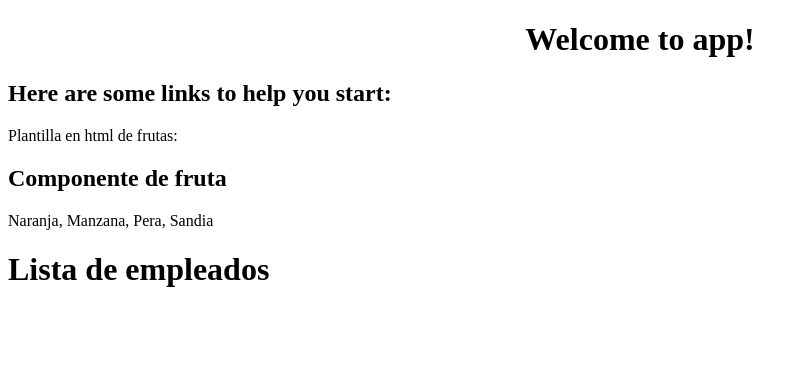
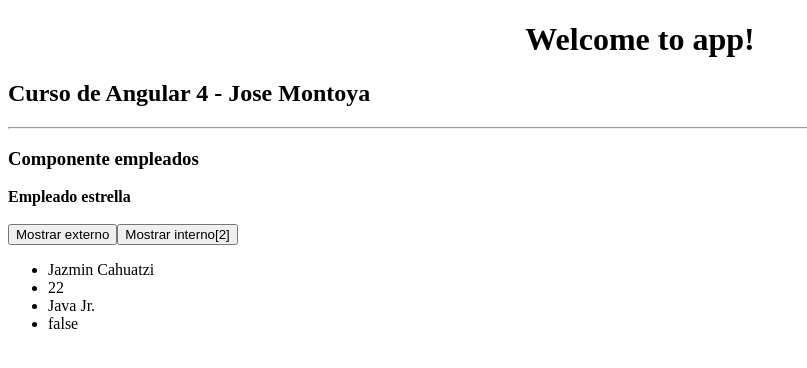
Before and after one commit to montoyaguzman/angular4-curso, an Angular app: page / in a window 1280 px wide. Shown: the top 368 px of the page, without its empty margins (0-807 px from the left). Built offline with nearby package versions, Linux system fonts and the light colour scheme.

Commit message:
Hasta directivas del curso de Udemy VIDEO 23

```diff
--- a/src/app/app.component.html
+++ b/src/app/app.component.html
@@ -4,6 +4,8 @@
     Welcome to {{title}}!
   </h1>
 </div>
-<h2>Here are some links to help you start: </h2>
-<fruta></fruta>
+<h2>Curso de Angular 4 - Jose Montoya </h2>
+<hr>
+<!-- <fruta></fruta> -->
 <empleado></empleado>
+<!-- <comp-hijo [nombre]="'Jose'" [app]="'Montoya'"></comp-hijo> -->
--- a/src/app/components/empleado.component.html
+++ /dev/null
@@ -1 +0,0 @@
-<h1>{{ titulo_empleado }}</h1>
--- a/src/app/components/empleado.component.ts
+++ /dev/null
@@ -1,13 +0,0 @@
-import { Component } from '@angular/core'
-
-/*Un decorador aporata funcionalidad a una clase,
-no es una funcion*/
-@Component({
-	selector: 'empleado',
-	templateUrl: './empleado.component.html'
-})
-
-//deja usar la clase dentro de otro fichero
-export class EmpleadoComponent{
-	public titulo_empleado = 'Lista de empleados';
-}
--- /dev/null
+++ b/src/app/components/empleado/Empleado.ts
@@ -0,0 +1,18 @@
+export class Empleado{
+
+	/*public nombre:string;
+	public edad:number;
+	public cargo:string;
+	public contratado:boolean;
+
+	constructor(nombre, edad){
+		this.nombre = nombre;
+		this.edad = edad;
+	}*/
+	constructor(
+		public nombre:string = "Jose",
+		public edad:number,
+		public cargo:string,
+		public contratado:boolean
+	){}
+}
--- /dev/null
+++ b/src/app/components/empleado/empleado.component.html
@@ -0,0 +1,26 @@
+<h3>{{ titulo_empleado }}</h3>
+
+<strong>Empleado estrella</strong>
+<br/>
+<br/>
+
+<button (click)="cambiarExterno(true)">Mostrar externo</button>
+<button (click)="cambiarExterno(true)">Mostrar interno[2]</button>
+
+<div *ngIf = "trabajadorExterno == true">
+	<ul>
+		<li>{{empleado.nombre}}</li>
+		<li>{{empleado.edad}}</li>
+		<li>{{empleado.cargo}}</li>
+		<li>{{empleado.contratado}}</li>
+	</ul>
+</div>
+
+<div *ngIf = "trabajadorExterno == false">
+	<ul>
+		<li>{{trabajadores[2].nombre}}</li>
+		<li>{{trabajadores[2].edad}}</li>
+		<li>{{trabajadores[2].cargo}}</li>
+		<li>{{trabajadores[2].contratado}}</li>
+	</ul>
+</div>
--- /dev/null
+++ b/src/app/components/empleado/empleado.component.ts
@@ -0,0 +1,33 @@
+import { Component } from '@angular/core'
+import { Empleado } from './empleado'
+
+/*Un decorador aporata funcionalidad a una clase,
+no es una funcion*/
+@Component({
+	selector: 'empleado',
+	templateUrl: './empleado.component.html'
+})
+
+//deja usar la clase dentro de otro fichero
+export class EmpleadoComponent{
+	public titulo_empleado = 'Componente empleados';
+	public empleado:Empleado;
+	public trabajadores:Array<Empleado>;
+	public trabajadorExterno:boolean;
+
+	ngOnInit(){
+		this.empleado = new Empleado('Jose Montoya',45,'Desarrollador .NET',true);
+		//console.log(this.empleado);
+		this.trabajadores = [
+			new Empleado('Miguel Macias',45,'Spring newbie',false),
+			new Empleado('Cin Leon',30,'Scrum Master',false),
+			new Empleado('Jazmin Cahuatzi',22,'Java Jr.',false)
+		]
+
+		this.trabajadorExterno = false;
+	}
+
+	cambiarExterno(valor){
+		this.trabajadorExterno = valor;
+	}
+}
--- a/src/app/components/fruta.component.ts
+++ /dev/null
@@ -1,17 +0,0 @@
-import { Component } from '@angular/core'
-
-/*Un decorador aporata funcionalidad a una clase,
-no es una funcion*/
-@Component({
-	selector: 'fruta',
-	/*template: `<h2>{{nombre_component}}</h2>
-				<p>{{listado_frutas}}</p>
-				`*/
-	templateUrl: './fruta.component.html'
-})
-
-//deja usar la clase dentro de otro fichero
-export class FrutaComponent{
-	public nombre_component = 'Componente de fruta';
-	public listado_frutas = 'Naranja, Manzana, Pera, Sandia';
-}
--- a/src/app/components/fruta.component.html
+++ b/src/app/components/fruta/fruta.component.html
@@ -1,3 +1,4 @@
 Plantilla en html de frutas:
 <h2>{{nombre_component}}</h2>
 <p>{{listado_frutas}}</p>
+<p>{{nombre}} - {{apellido}} - {{edad}}</p>
--- /dev/null
+++ b/src/app/components/fruta/fruta.component.ts
@@ -0,0 +1,67 @@
+import { Component } from '@angular/core'
+
+/*Un decorador aporata funcionalidad a una clase,
+no es una funcion*/
+@Component({
+	selector: 'fruta',
+	/*template: `<h2>{{nombre_component}}</h2>
+				<p>{{listado_frutas}}</p>
+				`*/
+	templateUrl: './fruta.component.html'
+})
+
+//deja usar la clase dentro de otro fichero
+export class FrutaComponent{
+	public nombre_component = 'Componente de fruta';
+	public listado_frutas = 'Naranja, Manzana, Pera, Sandia';
+
+	private nombre:string;
+	private apellido:string;
+	private edad:number;
+	private mayorDeEdad:boolean = true;
+	// private trabajos:Array<string> = ['Tester','Web Developer','Senior'];
+	// private valores:Array<any> = [22,'Web Developer','Senior'];
+	private comodin:any = 23;
+
+	constructor(){
+		//console.log(this.comodin);
+		//console.log(this.trabajos);
+		this.nombre = "Jose Montoya";
+		this.edad = 23;
+		this.mayorDeEdad = false;
+		this.comodin = "SI";
+		//this.saludar(this.nombre);
+	}
+
+	ngOnInit(){
+		this.cambiarNombre();
+		this.cambiarEdad(45);
+		console.log(this.nombre + " - "+this.edad);
+
+		//Alcanze de las variables
+		var num1 = 8;
+		var num2 = 15;
+
+		if (num1 === 8){
+			let num1 = 3;
+			var num2 = 88;
+			console.log("Dentro del IF Num1:-->"+num1);
+			console.log("Dentro del IF Num2:-->"+num2);
+		}
+		console.log("Fuera del IF Num1:-->"+num1);
+		console.log("Dentro del IF Num2:-->"+num2);
+
+	}
+
+	saludar(nombre){
+		console.log("Hola mundo "+nombre);
+	}
+
+	cambiarNombre(){
+		this.nombre = 'Cin Leon';
+	}
+
+	cambiarEdad(edad){
+		this.edad = edad;
+	}
+}
--- /dev/null
+++ b/src/app/components/hijo/hijo.component.html
@@ -0,0 +1,6 @@
+<strong>Este es el {{titleHijo}}</strong>
+
+<ul>
+	<li>{{nombre}}</li>
+	<li>{{apellido}}</li>
+</ul>
--- /dev/null
+++ b/src/app/components/hijo/hijo.component.ts
@@ -0,0 +1,18 @@
+import {Component, Input} from '@angular/core';
+
+@Component({
+
+	selector: 'comp-hijo',
+	templateUrl: './hijo.component.html'
+})
+
+export class HijoComponent{
+
+	public titleHijo: string;
+	@Input() nombre: string;
+	@Input('app') apellido: string;
+
+	constructor(){
+		this.titleHijo = "Componente hijo";
+	}
+}
```
Also changed, not shown: src/app/app.module.ts (+5 -3 lines).
